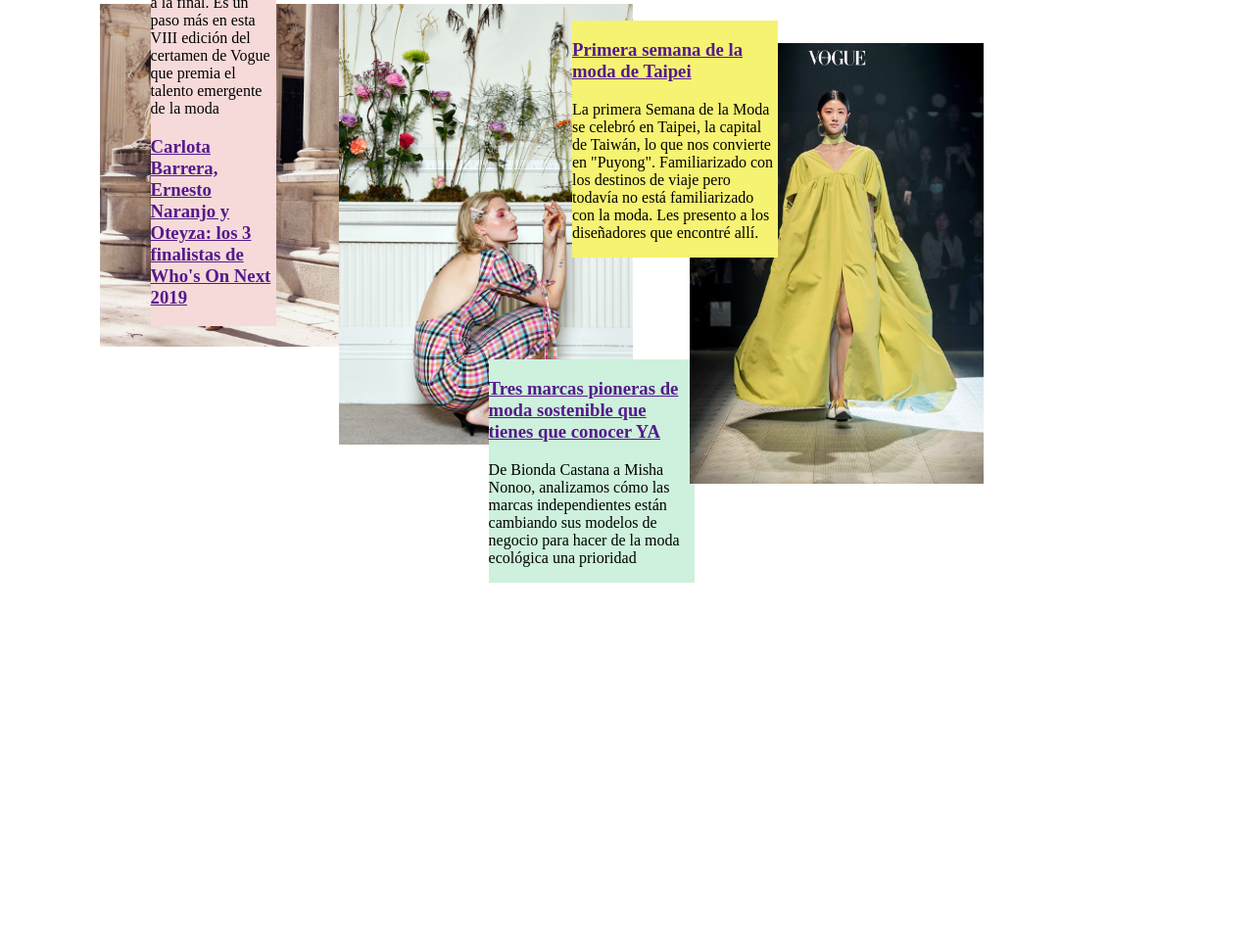
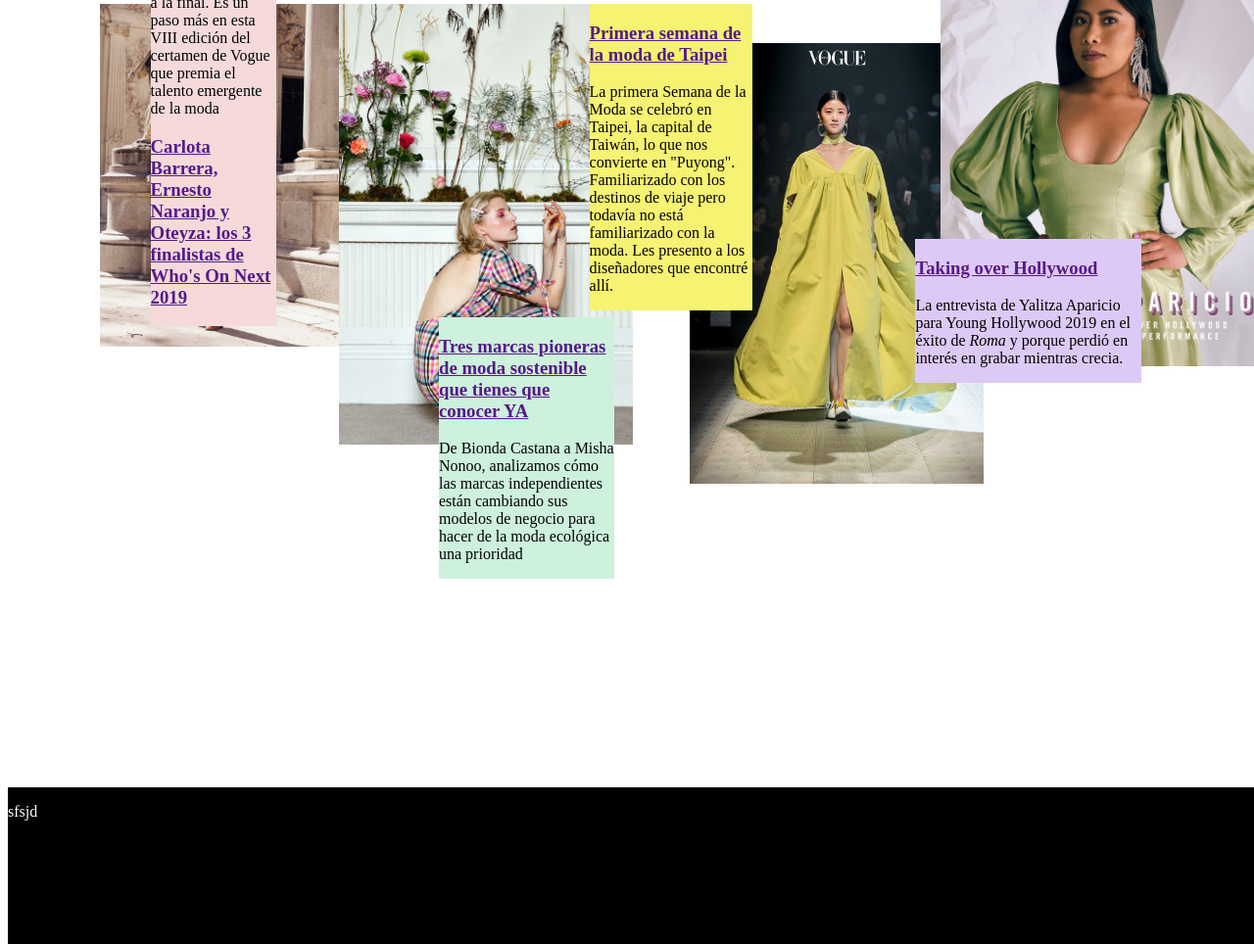
Before and after one commit to ximenaseresp/proyecto_aplicaciones_web, a plain HTML site: page kentia.html in a window 1280 px wide. Shown: the part 796-1760 px from the top of the page at 98% size. Before the commit the page ends 1391 px from the top, so only its background shows below. Drawn offline with Linux system fonts and the light colour scheme.

Commit message:
Update kentia.html

```diff
--- a/kentia.html
+++ b/kentia.html
@@ -98,6 +98,8 @@ position: absolute;
 top: 100%;
 left:8%;
   }
+  #new1:hover  {-webkit-transform:scale(1.3);transform:scale(1.3);}
+#new1 {overflow:hidden;}
     #text1
     {
     position: absolute;
@@ -120,13 +122,16 @@ font-size: 20px;
 position: absolute;
 top: 100%;
 left:27%;
-  }
+}
+#new2:hover  {-webkit-transform:scale(1.3);transform:scale(1.3);}
+#new2 {overflow:hidden;}
+
    #text2
     {
     position: absolute;
-    top: 80%;
-    left: 51%;
-    width: 70%;
+    top: 140%;
+    left: 35%;
+    width: 14%;
     background-color: #CDF1DC;
   color: black;
 }
@@ -136,14 +141,40 @@ position: absolute;
 top: 105%;
 left: 55%;
 }
+#new3:hover  {-webkit-transform:scale(1.3);transform:scale(1.3);}
+#new3 {overflow:hidden;}
 #text3
 {
     position: absolute;
-    top: -5%;
-    left: -40%;
-    width: 70%;
+    top: 100%;
+    left: 47%;
+    width: 13%;
     background-color: #F6F272;
   color: black;
+}
+#new4
+{
+position: absolute;
+top: 90%;
+left: 75%;
+}
+#text4
+{
+position: absolute;
+top: 130%;
+left: 73%;
+width:18%;
+background-color: #DDC9F8;
+color: black;
+}
+#contact{
+  position: absolute;
+  top:200%;
+  background-color: black;
+  color: white;
+  width: 100%;
+  height: 20%;
+
 }
 </style>
 </head>
@@ -186,7 +217,7 @@ left: 55%;
     <img src="fondo2.jpg" >
     </div>
         <div class="des">
-    <p><i> vocablo proveniente del náhuatl que representa la acción de vestirse</i></p>
+    <p><i> vocablo proveniente del náhuatl que significa vestirse</i></p>
     </div>
 
   </div>
@@ -216,16 +247,28 @@ left: 55%;
         </div>
         <div id="new2">
           <img src="new2.jpg" width="300" height="450" >
-      <div id="text2">
+      </div>
+            <div id="text2">
       <h3><a href="">Tres marcas pioneras de moda sostenible que tienes que conocer YA</a></h3><p>De Bionda Castana a Misha Nonoo, analizamos cómo las marcas independientes están cambiando sus modelos de negocio para hacer de la moda ecológica una prioridad</p>
         </div>
-      </div>
       <div id="new3">
          <img src="new3.jpg" width="300" height="450" >
-         <div id="text3">
+      </div>
+              <div id="text3">
            <h3><a href="">Primera semana de la moda de Taipei</a></h3><p>La primera Semana de la Moda se celebró en Taipei, la capital de Taiwán, lo que nos convierte en "Puyong". Familiarizado con los destinos de viaje pero todavía no está familiarizado con la moda. Les presento a los diseñadores que encontré allí.</p>
          </div>
+      <div id="new4">
+         <img src="new4.jpg" width="350" height="450" >
       </div>
+        <div id="text4">
+           <h3><a href="">Taking over Hollywood </a></h3><p>La entrevista de Yalitza Aparicio para Young Hollywood 2019 en el éxito de <i>Roma</i> y porque perdió en interés en grabar mientras crecia.
+           </p>
+         </div>
+<div id="contact">
+  <p>
+    sfsjd
+</p>
+</div>
 <script>
 var slideIndex = 0;
 showSlides();
```
